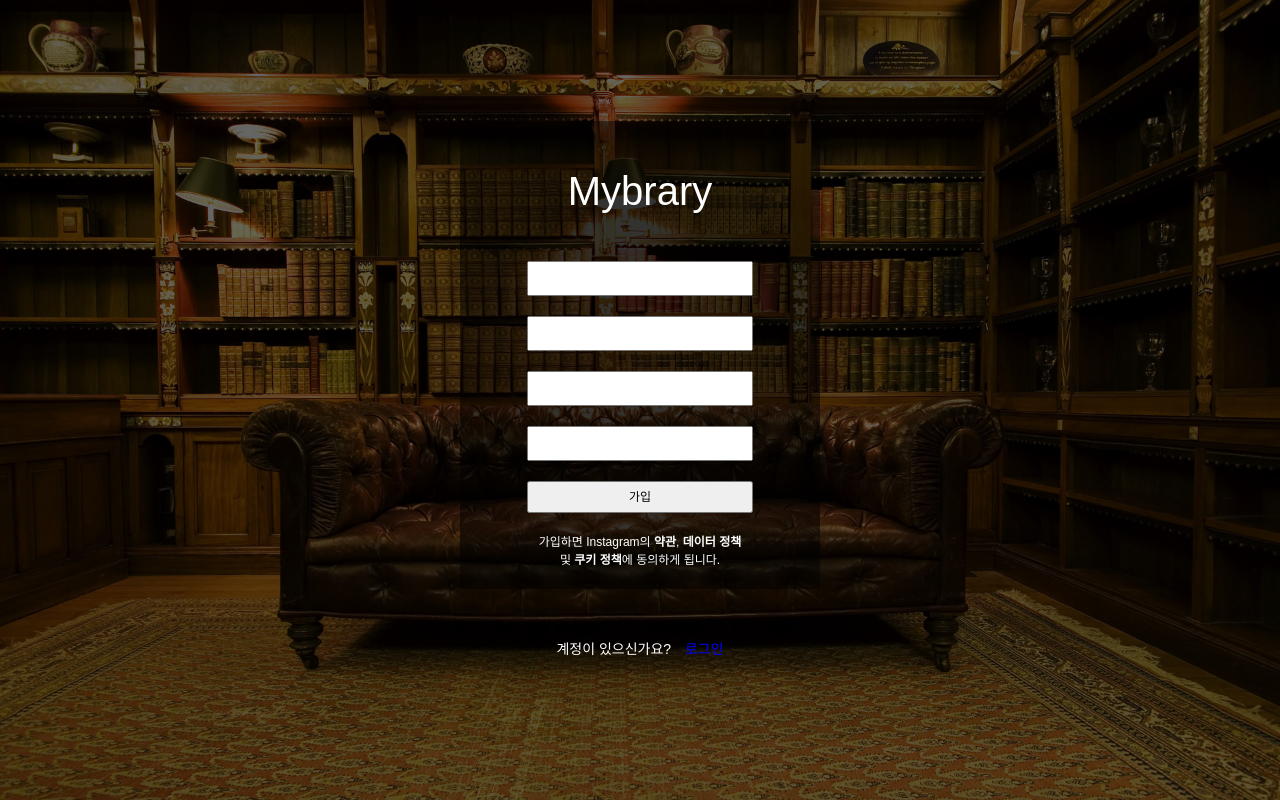
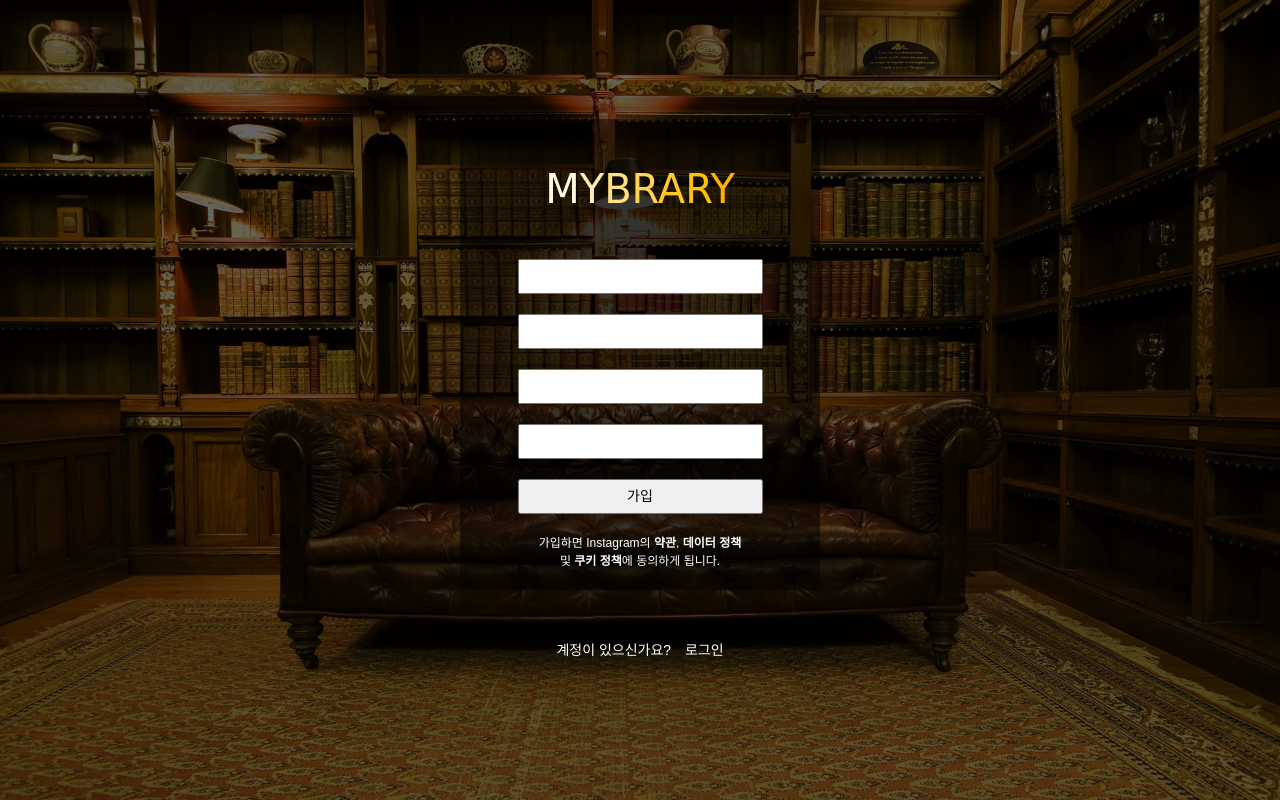
Before and after one commit to engus93/mybraryWeb-backend, a plain HTML site: page code/Sign/sign_in.html in a window 1280 px wide. Drawn offline with Linux system fonts and the light colour scheme; a web font is replaced by a local one.

Commit message:
ADD: Logo 추가
style.css: 로고 작업 완료

```diff
--- a/code/Sign/sign_in.html
+++ b/code/Sign/sign_in.html
@@ -10,27 +10,27 @@
     <meta name="keywords" content="독서, 소통, 서평, 베스트셀러, 화제의 책">
     <title>MyBrary</title>
 
+
     <!-- CSS -->
     <link rel="stylesheet" href="../assets/css/style.css">
     <link rel="stylesheet" href="../assets/css/sign_in.css">
     <link rel="stylesheet" href="../assets/css/reset.css">
 
+    <!-- Web Font -->
+    <link href="https://fonts.googleapis.com/css?family=Fredericka+the+Great" rel="stylesheet">
 </head>
 
 <body>
     <div class="bg_color">
-
-        <header id="header">
-            <div class="container">
-            </div>
-        </header>
 
         <main id="main">
             <div class="sign_container">
                 <div class="main_box">
                     <div class="right_box">
                         <div class="signUp_box">
-                            <h1>Mybrary</h1>
+                            <h1>
+                                <em>m</em><em>y</em><em>b</em><em>r</em><em>a</em><em>r</em><em>y</em>
+                            </h1>
                             <form id="signUp_form" action="">
                                 <input type="text">
                                 <input type="text">
--- a/code/assets/css/sign_in.css
+++ b/code/assets/css/sign_in.css
@@ -1,22 +1,35 @@
 /* 로그인 페이지 CSS */
-body {background: url(../img/sign_bg.jpg) no-repeat center center fixed; background-size: cover; z-index: -1;}
-.bg_color {background-color: rgba(0, 0, 0, 0.6); z-index: 1;}
 
-#main { display: flex;  justify-content: center; align-items: center; min-height: 100vh;}
+
+/* background img */
+body {background: url(../img/sign_bg.jpg) no-repeat center center fixed; background-size: cover;}
+
+/* 레이아웃 */
+#main {background-color: rgba(0, 0, 0, 0.6);}
 
 .sign_container {width: 900px; margin: 0 auto;}
 
 /* main_box */
-.main_box {overflow: hidden; display: flex;  justify-content: center; align-items: center;}
+.main_box {display: flex;  justify-content: center; align-items: center; min-height: 100vh;}
 
-.left_box {float: left; width: 50%; text-align: center;}
-.right_box {float: left; width: 40%; margin: 5%;}
-.right_box .signUp_box { background-color: rgba(0, 0, 0, 0.5);
-    display: flex; align-items: center; justify-content: center; flex-direction: column;
-    padding: 20px 5px;}
-.right_box .signUp_box h1 {font-size: 40px; padding: 20px 30px; color: #fff;}
-.right_box .signUp_box form input {display: block; width: 100%; padding: 5px; box-sizing: border-box; margin-top: 20px; font-size: 14px;}
-.right_box .signUp_box form button {display: block; width: 100%; padding: 5px 100px; box-sizing: border-box; margin: 20px 0;}
+.right_box {width: 40%;}
+.right_box .signUp_box {display: flex; align-items: center; justify-content: center; flex-direction: column;
+    padding: 20px 5px; background-color: rgba(0, 0, 0, 0.5);}
+.right_box .signIn_box { font-size: 14px; text-align: center; padding: 20px 30px; margin-top: 30px; color: #fff;}
+.right_box .signUp_box h1 {font-size: 40px; padding: 20px 30px;
+    font-family: 'Fredericka the Great', cursive; text-transform: uppercase;}
+    .right_box .signUp_box h1 em:nth-child(1) {color: #FFF8E1;}
+    .right_box .signUp_box h1 em:nth-child(2) {color: #FFECB3;}
+    .right_box .signUp_box h1 em:nth-child(3) {color: #FFE082;}
+    .right_box .signUp_box h1 em:nth-child(4) {color: #FFD54F;}
+    .right_box .signUp_box h1 em:nth-child(5) {color: #FFCA28;}
+    .right_box .signUp_box h1 em:nth-child(6) {color: #FFC107;}
+    .right_box .signUp_box h1 em:nth-child(7) {color: #FFB300;}
+.right_box .signUp_box input {width: 70%; padding: 5px; margin-top: 20px; font-size: 14px; margin-left: 15%; box-sizing: border-box;}
+.right_box .signUp_box button {width: 70%; padding: 5px;  margin: 20px 0; font-size: 14px; margin-left: 15%; box-sizing: border-box;}
 .right_box .signUp_box p {text-align: center; color: #fff;}
-.right_box .signIn_box {text-align: center; padding: 20px 30px; margin-top: 30px; font-size: 14px; color: #fff;}
-.right_box .signIn_box a {margin-left: 10px; color: blue;}
+.right_box .signIn_box p a {margin-left: 10px; color: #fff;}
+
+/* MediaQuery */
+
+/* 0 ~ 1220px */
```
